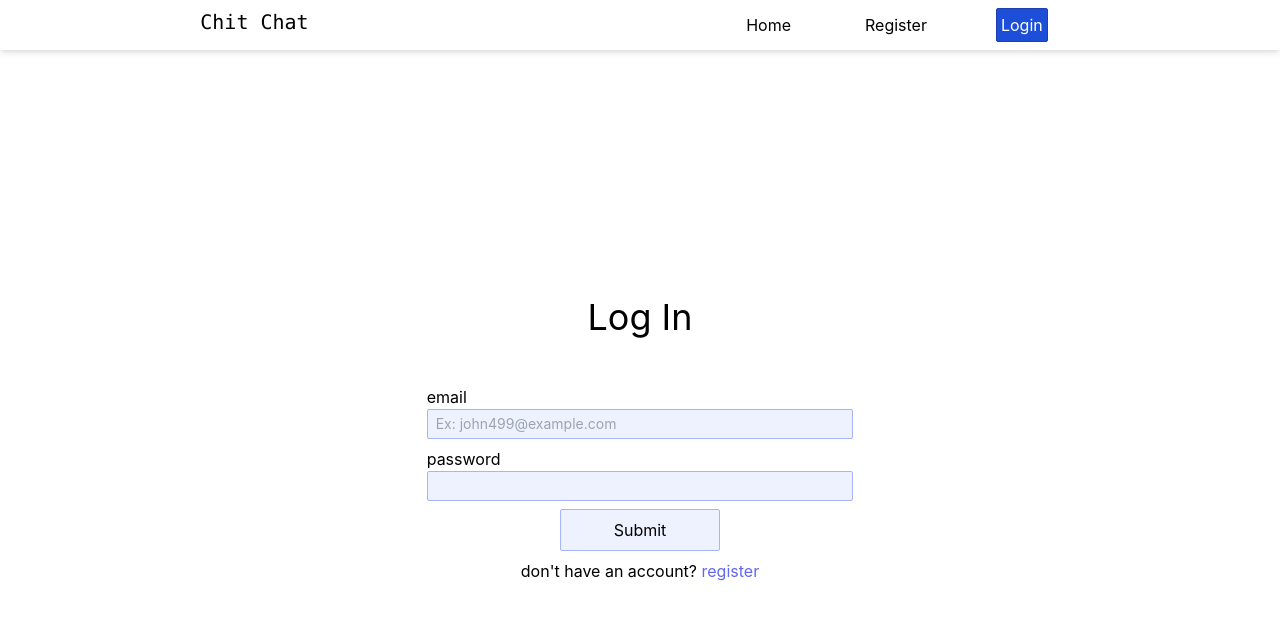
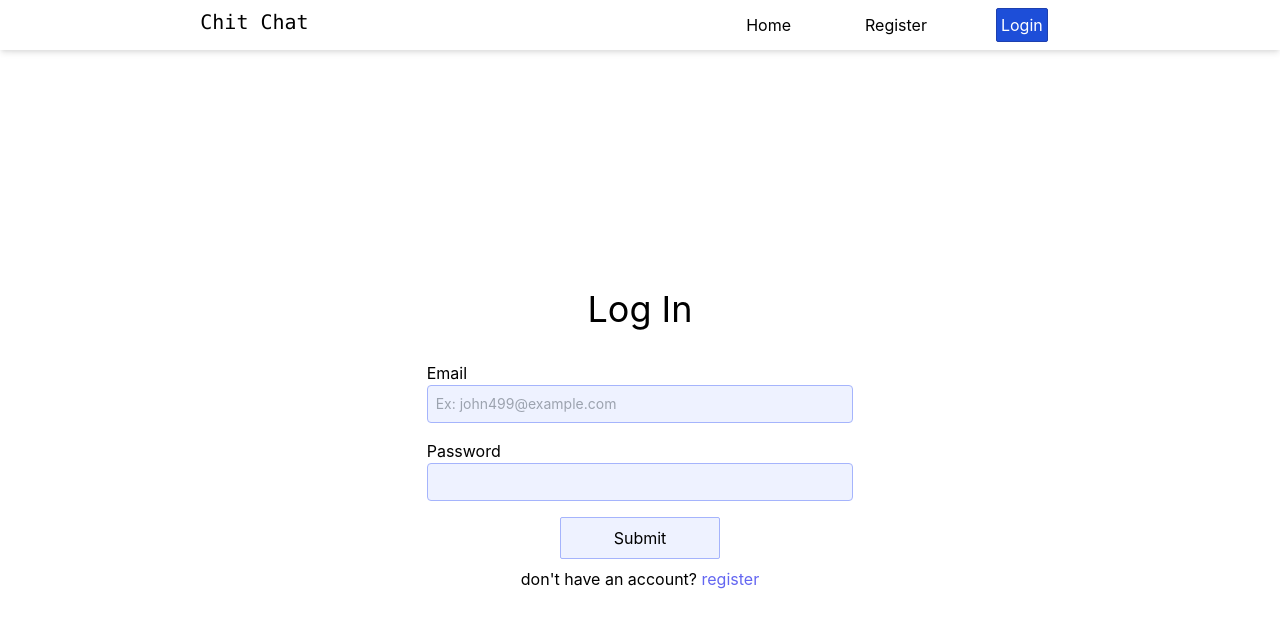
Before and after one commit to muhammadev/chatapp_client, a React (Create React App) app: page /login in a window 1280 px wide. Shown: the top 628 px of the page. Built offline with nearby package versions, Linux system fonts and the light colour scheme.

Commit message:
changed style of home, register, and login pages

```diff
--- a/src/components/Home.jsx
+++ b/src/components/Home.jsx
@@ -21,14 +21,14 @@ export default function Home() {
     }
     return (
       <div className="h-screen capitalize flex flex-col justify-center items-center">
-        <h1 className="text-2xl md:text-4xl my-4">welcome to chat app</h1>
+        <h1 className="text-2xl md:text-4xl my-4">welcome to chit chat</h1>
         <Link
           to="/register"
           className="p-4 border text-white border-blue-800 bg-blue-600 hover:bg-blue-700"
         >
           Register Now!
         </Link>
-        <p className="lowercase">
+        <p className="lowercase mt-2">
           have an account?{" "}
           <Link to="/login" className="text-indigo-500 hover:text-indigo-900">
             login
--- a/src/components/Login.jsx
+++ b/src/components/Login.jsx
@@ -79,18 +79,18 @@ export default function Login() {
   //   return <ServerDown err={error} />
   // }
 
-  const inputGroupStyle = "my-2 flex flex-col w-4/5 md:w-1/3 m-auto";
+  const inputGroupStyle = "mb-4 flex flex-col w-4/5 md:w-1/3 m-auto";
   const inputSyle =
-    "px-2 py-1 text-sm rounded-sm border border-indigo-300 bg-indigo-50 hover:bg-indigo-100 focus:bg-indigo-100 focus:text-black focus:outline-none";
+    "px-2 py-2 text-sm rounded border border-indigo-300 bg-indigo-50 hover:bg-indigo-100 focus:bg-indigo-100 focus:text-black focus:outline-none";
   return (
     <div className="h-screen flex flex-col justify-center items-center">
-      <h1 className="text-4xl mb-10">Log In</h1>
+      <h1 className="text-4xl mb-8">Log In</h1>
       <form className="w-full">
         <p className="text-center text-red-500">
           {globalError ? "incorrect email or password" : ""}
         </p>
         <div className={inputGroupStyle}>
-          <label htmlFor="email">email</label>
+          <label htmlFor="email">Email</label>
           <input
             className={inputSyle}
             type="email"
@@ -107,7 +107,7 @@ export default function Login() {
           <span className="text-sm text-red-700">{emailErr}</span>
         </div>
         <div className={inputGroupStyle}>
-          <label htmlFor="password">password</label>
+          <label htmlFor="password">Password</label>
           <input
             className={inputSyle}
             type="password"
@@ -144,7 +144,7 @@ export default function Login() {
             <span></span>
           </button>
         </div>
-        <p className="lowercase text-center">
+        <p className="lowercase text-center mt-2">
           don't have an account?{" "}
           <Link
             to="/register"
--- a/src/components/Register.jsx
+++ b/src/components/Register.jsx
@@ -4,8 +4,7 @@ import useFetch from "../useFetch";
 import useToken from "../useToken";
 import userContext from "../userContext";
 
-export default function Register(props) {
-  // const { currentUser, setCurrentUser, setToken } = props;
+export default function Register() {
   const history = useHistory();
 
   const { setResponse, error: serverError } = useFetch();
@@ -90,7 +89,7 @@ export default function Register(props) {
 
   const inputGroupStyle = "my-2 flex flex-col w-4/5 md:w-1/3 m-auto";
   const inputSyle =
-    "px-2 py-1 text-sm rounded-sm border border-indigo-300 bg-indigo-50 hover:bg-indigo-100 focus:bg-indigo-100 focus:text-black focus:outline-none";
+    "px-2 py-2 text-sm rounded border border-indigo-300 bg-gray-50 hover:bg-indigo-100 focus:bg-indigo-100 focus:text-black focus:outline-none";
   return (
     <div className="h-screen flex flex-col justify-center items-center">
       <h1 className="text-4xl mb-10">Register</h1>
@@ -267,7 +266,7 @@ export default function Register(props) {
             }}
           />
         </div>
-        <p className="lowercase text-center">
+        <p className="lowercase text-center mt-2">
           have an account?{" "}
           <Link to="/login" className="text-indigo-500 hover:text-indigo-900">
             login
```
